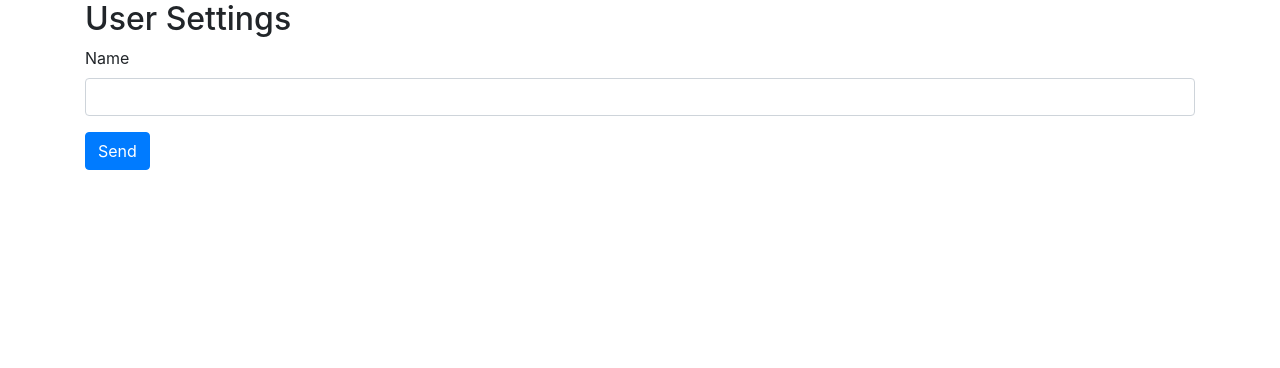
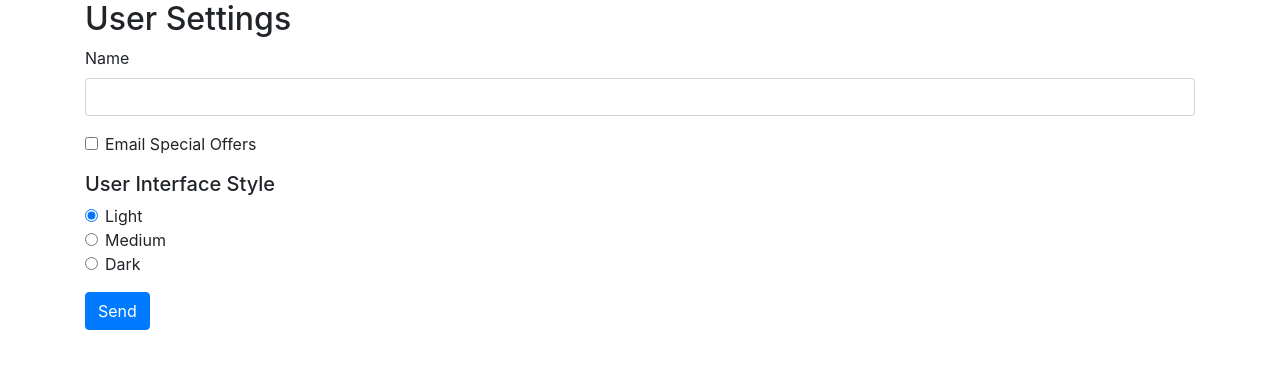
Before and after one commit to sarahkfleming/Angular-Forms, an Angular app: page / in a window 1280 px wide. Shown: the top 368 px of the page. Built offline with nearby package versions, Linux system fonts and the light colour scheme.

Commit message:
checkboxes and radio buttons added to form

```diff
--- a/src/app/user-settings-form/user-settings-form.component.html
+++ b/src/app/user-settings-form/user-settings-form.component.html
@@ -5,6 +5,33 @@
             <label for="name">Name</label>
             <input id="name" name="name" class="form-control" />
         </div>
+
+        <div class="form-check form-group">
+            <input class="form-check-input" type="checkbox" id="emailOffers" name="emailOffers">
+            <label class="form-check-label" for="emailOffers">
+                Email Special Offers
+            </label>
+        </div>
+
+        <h5>User Interface Style</h5>
+        <div class="form-group">
+            <div class="form-check">
+                <input class="form-check-input" type="radio" name="interfaceStyle" id="lightInterface" value="light"
+                    checked>
+                <label class="form-check-label" for="lightInterface">Light</label>
+            </div>
+            <div class="form-check">
+                <input class="form-check-input" type="radio" name="interfaceStyle" id="mediumInterface" value="medium">
+                <label class="form-check-label" for="mediumInterface">Medium</label>
+            </div>
+            <div class="form-check">
+                <input class="form-check-input" type="radio" name="interfaceStyle" id="darkInterface" value="dark">
+                <label class="form-check-label" for="darkInterface">Dark</label>
+            </div>
+        </div>
+
+
+
         <button class="btn btn-primary">Send</button>
     </form>
 </div>
```
